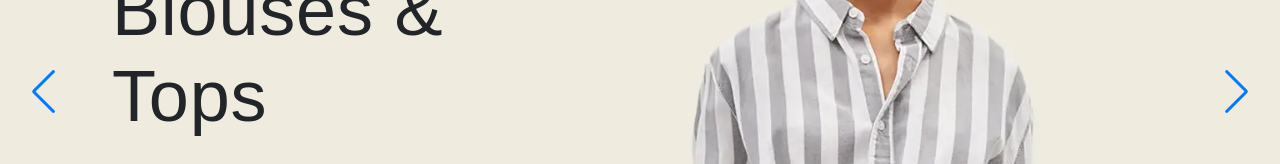
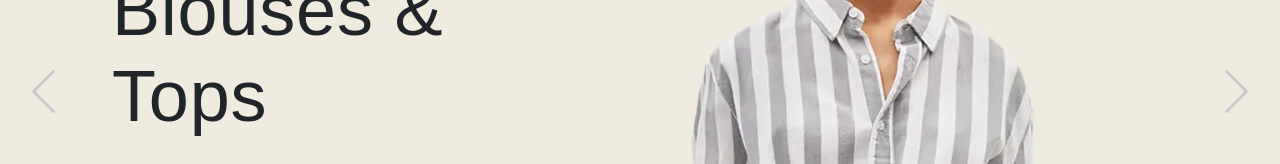
Before and after one commit to Versatile28/e-commerce-website, a React (Create React App) app: page /#/ in a window 1280 px wide. Shown: the part 308-472 px from the top of the page. Built offline with nearby package versions, Linux system fonts and the light colour scheme; a web font is replaced by a local one.

Commit message:
minor fixes

```diff
--- a/src/App.css
+++ b/src/App.css
@@ -555,14 +555,23 @@
   background-color: rgb(33, 33, 33);
 }
 
+
 .swiper-button-prev::after{
-   margin-left: 2.5rem
+   margin-left: 2.5rem;
+   color: #cacaca;
+   transition: .3s all;
+}
+
+.swiper-button-prev:hover::after,
+.swiper-button-next:hover::after{
+   color: #212529;
 }
 
 .swiper-button-next::after{
-   margin-right: 2.5rem
-}
-
+   margin-right: 2.5rem;
+   color: #cacaca;
+   transition: .3s all;
+}
 
 /* .hero-carousel-container .dot {
 	width: 6px;
--- a/src/components/CountdownSection.jsx
+++ b/src/components/CountdownSection.jsx
@@ -2,7 +2,7 @@
 import { Container, Row, Col, Badge, Button } from "react-bootstrap";
 
 export default function CountdownSection () {
-  const dealEndDate = new Date("2025-03-03T00:00:00");
+  const dealEndDate = new Date("2025-03-18T00:00:00");
 
   const calculateTimeLeft = () => {
     const now = new Date();
--- a/src/components/HeroCarousel.jsx
+++ b/src/components/HeroCarousel.jsx
@@ -100,7 +100,7 @@
 
          <SwiperSlide>
             <div className="slide-container second-slide carousel-image d-flex justify-content-center">
-               <div className="d-flex justify-content-center flex-column align-items-center w-40">
+               <div className="d-flex justify-content-center flex-column align-items-center w-75">
                   <h3 className="slide-highlight mb-3">BLUE & WHITE</h3>
                   <h1 className="slide-title mb-4 text-center">Linen and Denim</h1>
                   <button className="slide-btn">START SHOPPING</button>
--- a/src/pages/Homepage.jsx
+++ b/src/pages/Homepage.jsx
@@ -19,7 +19,7 @@
         <HeaderBar/>
         <MyNavbar/>
         </div>
-        <div className='position-relative w-100'>
+        <div className='position-relative w-100' style={{width:"100vw"}}>
         <HeroCarousel/>
         </div>
         <CatagorySection/>
```
